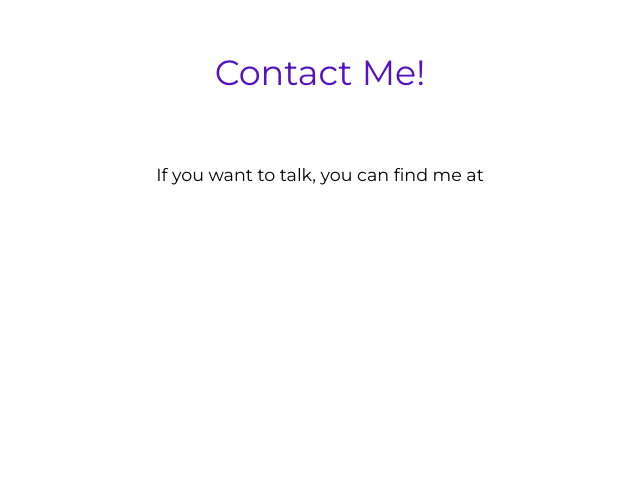
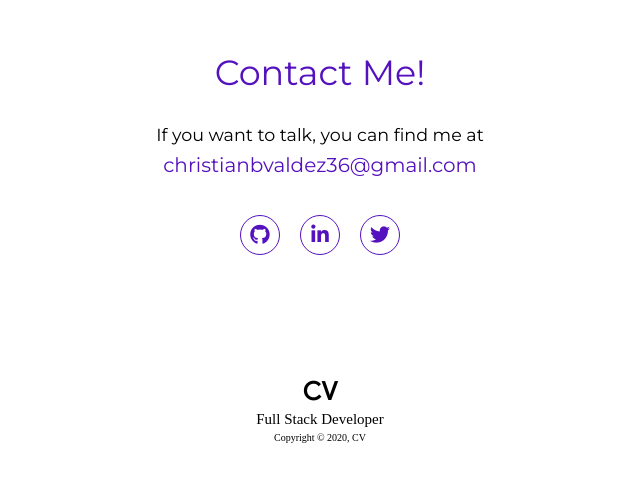
Before and after one commit to unChartedZone/unChartedZone.github.io, a Vue app: page / in a window 1280 px wide. Shown: the part 1639-2120 px from the top of the page, without its empty margins (320-960 px from the left). Before the commit the page ends 2074 px from the top, so only its background shows below. Built offline with nearby package versions, Linux system fonts and the light colour scheme.

Commit message:
Added email and social media links
- created fab button

```diff
--- a/src/components/Footer.vue
+++ b/src/components/Footer.vue
@@ -1,10 +1,41 @@
 <template>
-<section id="contact" class="footer">
+<section id="contact" class="contact">
 	<div class="container d-flex align-center justify-center column">
-		<div class="footer-body">
+		<div class="contact-body">
+
 			<h1 class="header-secondary">Contact Me!</h1>
 			<p class="paragraph">If you want to talk, you can find me at</p>
+			<a href="#" class="email">christianbvaldez36@gmail.com</a>
+
+			<div class="contact-links d-flex justify-center">
+				<a
+					href="https://github.com/unChartedZone"
+					class="btn btn-fab"
+				>
+					<i class="fab fa-github" />
+				</a>
+
+				<a
+					href="https://www.linkedin.com/in/christianbvaldez/"
+					class="btn btn-fab"
+				>
+					<i class="fab fa-linkedin-in" />
+				</a>
+
+				<a
+					href="https://twitter.com/unchartedzones"
+					class="btn btn-fab"
+				>
+					<i class="fab fa-twitter" />
+				</a>
+			</div>
 		</div>
+	</div>
+	<div class="footer">
+		<!-- <h1 class="footer-header">Christian Valdez</h1> -->
+		<h1 class="footer-header">CV</h1>
+		<h2 class="footer-subheader">Full Stack Developer</h2>
+		<p class="footer-copyright">Copyright &copy; 2020, CV</p>
 	</div>
 </section>
 </template>
@@ -12,15 +43,57 @@
 <style scoped lang="scss">
 
 .footer {
+	position: absolute;
+	bottom: 6rem;
+	text-align: center;
+	width: 100%;
+
+	& > * {
+		padding: 0.2rem 0;
+	}
+
+	&-header {
+		font-family: 'Google Sans', sans-serif;
+		font-size: 2.5rem;
+		text-transform: uppercase;
+	}
+
+	&-subheader {
+		font-weight: 200;
+	}
+}
+
+.contact {
+	position: relative;
 	padding: 25rem 0;
 
 	&-body {
 		text-align: center;
 	}
+
+	&-links {
+		margin: 3rem 0 0 0;
+	}
 }
 
+.header-secondary{
+	padding: 0 0 3rem ;
+}
 
-.header-secondary{
-	padding: 0 0 7rem ;
+.email {
+	&,
+	&:link,
+	&:visited {
+		color: $color-primary;
+		display: inline-block;
+		font-family: $primary-default-font;
+		font-size: 2rem;
+		padding: 0.8rem 0;
+		text-decoration: none;
+	}
+}
+
+.btn {
+	margin: 0 1rem;
 }
 </style>
--- a/src/scss/components/_button.scss
+++ b/src/scss/components/_button.scss
@@ -2,7 +2,6 @@
 	&,
 	&:link,
 	&:visited {
-		// background-color: $color-primary;
 		background-image: linear-gradient(to right, $color-primary, $color-primary-light);
 		border: 1px solid $color-primary;
 		border-radius: 7px;
@@ -27,3 +26,28 @@
 		box-shadow: 0 5px 10px rgba(#000000, .2);
 	}
 }
+
+.btn-fab {
+	&,
+	&:link,
+	&:visited {
+		display: flex;
+		align-items: center;
+		justify-content: center;
+		border: 1px solid $color-primary;
+		border-radius: 50%;
+		color: $color-primary;
+		cursor: pointer;
+		font-size: 2rem;
+		height: 4rem;
+		width: 4rem;
+		text-decoration: none;
+		transition: all .1s;
+	}
+
+	&:hover {
+		background-color: $color-primary;
+		color: #ffffff;
+		transform: translateY(-0.3rem) scale(1.1);
+	}
+}
```
